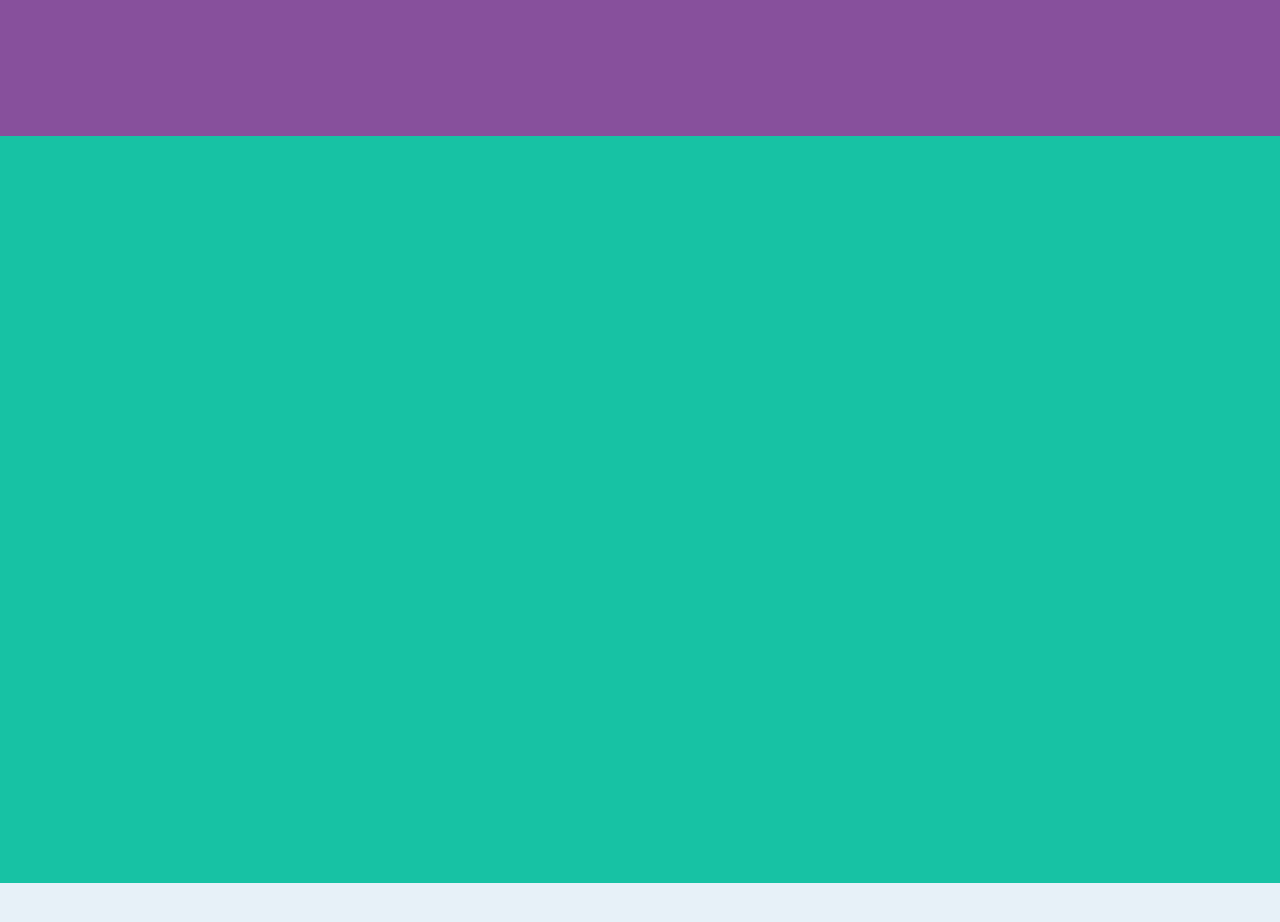
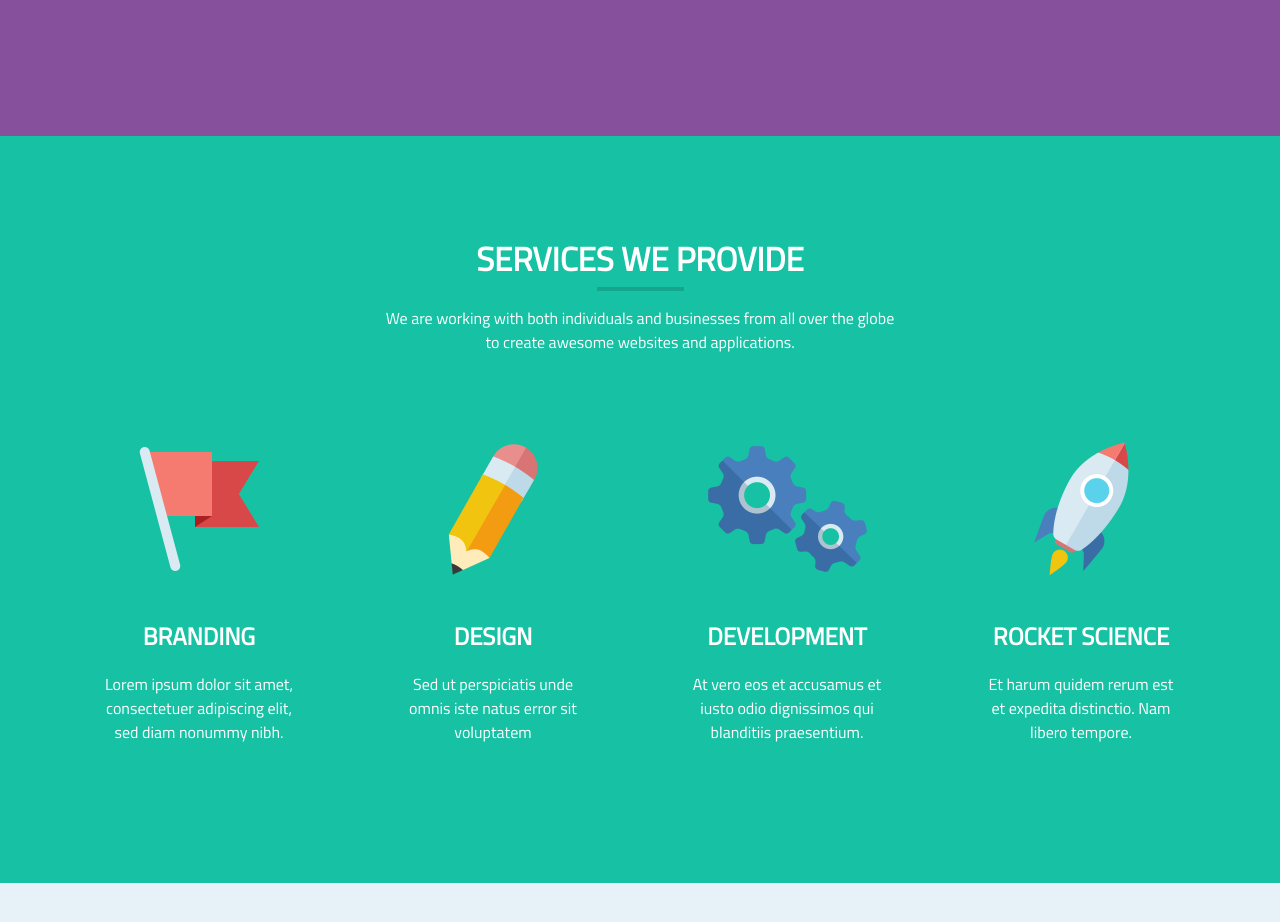
Before and after one commit to ohyoyo/CUDA, a plain HTML site: page index.html in a window 1280 px wide. Shown: the part 460-1382 px from the top of the page. Drawn offline with Linux system fonts and the light colour scheme.

Commit message:
add section services

```diff
--- a/asset/css/style.css
+++ b/asset/css/style.css
@@ -128,4 +128,94 @@ section#welcome #welcometitre .buttonShap:hover {
     border-bottom-color: rgb(235, 125, 75);
 }
 /* end section welcome
+
+   section services
 */
+section#services {
+    color: rgb(255, 255, 255);
+    text-align: center;
+}
+
+section#services nav#top {
+    padding-top: 15px;
+}
+
+section#services nav#top h1 {
+    font-size: 33px;
+    top: 50px;
+    position: relative;
+}
+
+section#services nav#top #filet {
+    width: 87px;
+    margin: 0 auto;
+    top: 20px;
+    border-top: 4px solid rgb(0, 0, 0);
+    opacity: 0.149;
+    position: relative;
+}
+
+section#services nav#top #mess {
+    width: 520px;
+    margin: 0 auto;
+    font-size: 16px;
+    top: 35px;
+    position: relative;
+
+}
+
+table#services {
+    margin: 0 auto;
+    padding-top: 120px;
+    position: relative;
+}
+
+table#services td {
+    width: 192px;
+    height: 64px;
+    line-height: 1.5;
+    font-size: 16px;
+    text-align: center;
+    padding-right: 50px;
+    padding-left: 50px;
+    margin-right: 200px;
+    margin-left: 200px;
+}
+table#services td #icon_flag {
+    background-image: url("../img/icon/flag_icon.png");
+    background-repeat: no-repeat;
+    width: 120px;
+    height: 124px;
+    margin: 0 auto;
+}
+
+table#services td #icon_crayon {
+    background-image: url("../img/icon/crayon_icon.png");
+    background-repeat: no-repeat;
+    width: 90px;
+    height: 131px;
+    margin: 0 auto;
+}
+
+table#services td #icon_gears {
+    background-image: url("../img/icon/gears_icon.png");
+    background-repeat: no-repeat;
+    width: 159px;
+    height: 126px;
+    margin: 0 auto;
+}
+
+table#services td #icon_rockets {
+    background-image: url("../img/icon/rocket_icon.png");
+    background-repeat: no-repeat;
+    width: 95px;
+    height: 134px;
+    margin: 0 auto;
+}
+
+table#services td.title {
+    text-transform: uppercase;
+    font-weight: bold;
+    font-size: 24px;
+    padding-top: 25px;
+}
--- a/index.html
+++ b/index.html
@@ -42,7 +42,32 @@
             </div>
         </section>
         <section id="services">
-
+            <nav id="top">
+                <h1>SERVICES WE PROVIDE</h1>
+                <div id="filet"></div>
+                <div id="mess">We are working with both individuals and businesses from all over the globe to create awesome websites and applications.
+                </div>
+            </nav>
+            <table id="services">
+               <tr>
+                   <td class="icn"><div id="icon_flag"></div></td>
+                   <td class="icn"><div id="icon_crayon"></div></td>
+                   <td class="icn"><div id="icon_gears"></div></td>
+                   <td class="icn"><div id="icon_rockets"></div></td>
+               </tr>
+               <tr>
+                   <td class="title">branding</td>
+                   <td class="title">design</td>
+                   <td class="title">development</td>
+                   <td class="title">rocket science</td>
+               </tr>
+               <tr>
+                   <td>Lorem ipsum dolor sit amet, consectetuer adipiscing elit, sed diam nonummy nibh.</td>
+                   <td>Sed ut perspiciatis unde omnis iste natus error sit  voluptatem  </td>
+                   <td>At vero eos et accusamus et iusto odio dignissimos qui blanditiis praesentium.</td>
+                   <td>Et harum quidem rerum est et expedita distinctio. Nam libero tempore.</td>
+               </tr>
+            </table>
         </section>
         <section id="team">
 
```
Also changed, not shown: asset/img/icon/crayon_icon.png (added), asset/img/icon/flag_icon.png (added), asset/img/icon/gears_icon.png (added), asset/img/icon/rocket_icon.png (added).
